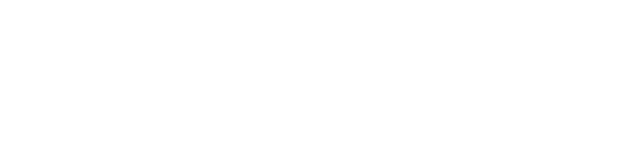
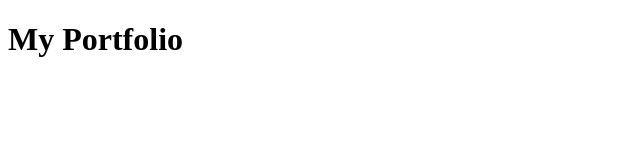
Before and after one commit to williamphk/portfolio-draft, a plain HTML site: page index.html in a window 1280 px wide. Shown: the whole page, without its empty margins (0-640 px from the left). Drawn offline with Linux system fonts and the light colour scheme.

Commit message:
Added starting tags to home page

```diff
--- a/index.html
+++ b/index.html
@@ -4,7 +4,9 @@
     <meta charset="UTF-8" />
     <meta http-equiv="X-UA-Compatible" content="IE=edge" />
     <meta name="viewport" content="width=device-width, initial-scale=1.0" />
-    <title>Document</title>
+    <title>My Portfolio</title>
   </head>
-  <body></body>
+  <body>
+    <h1>My Portfolio</h1>
+  </body>
 </html>
```
